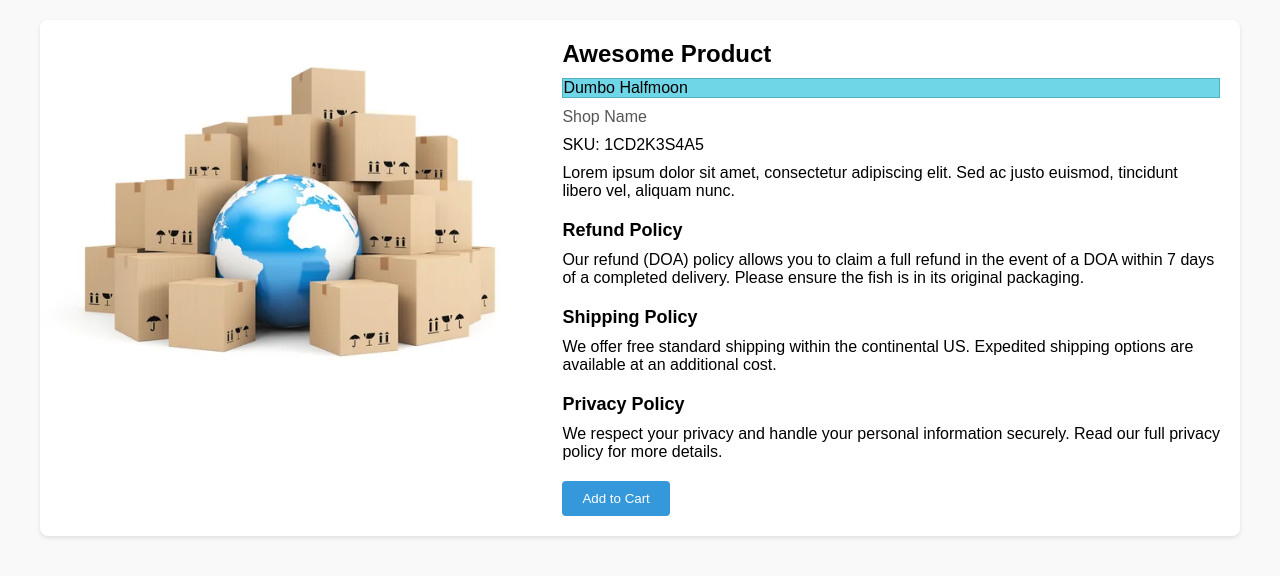
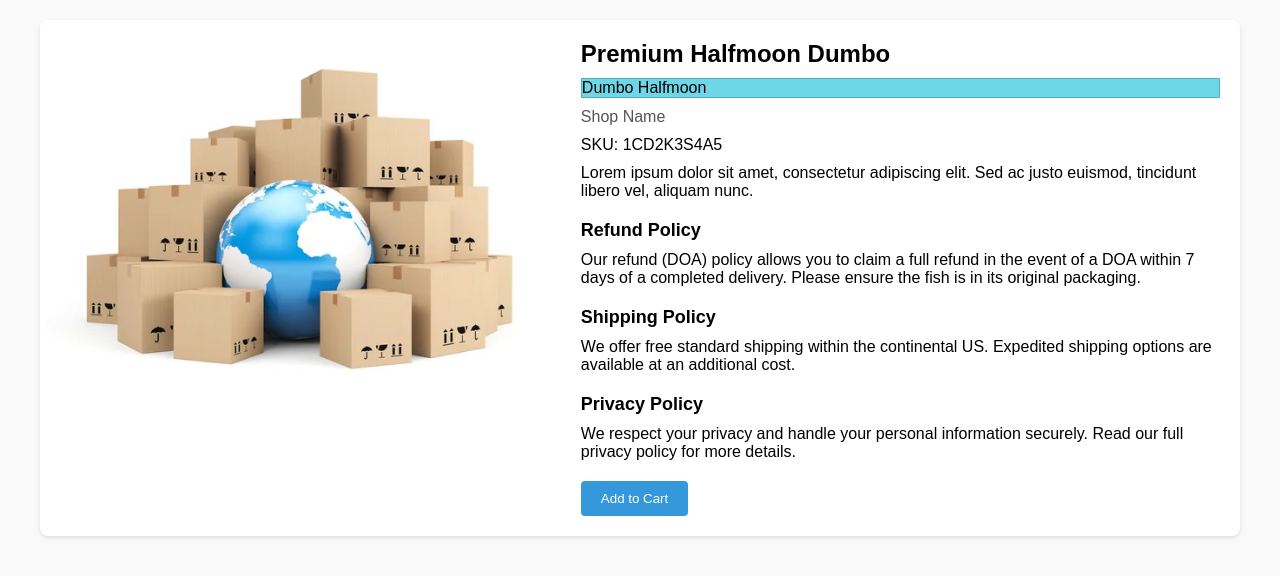
Before and after one commit to echo-jstrx/products, a plain HTML site: page index.html in a window 1280 px wide. Drawn offline with Linux system fonts and the light colour scheme.

Commit message:
Update index.html

```diff
--- a/index.html
+++ b/index.html
@@ -82,7 +82,7 @@
             margin-bottom: 20px;
         }
         .product-image{
-            width: 75%;
+            width: 75vw;
             height: auto;
         }
         .product-image img{
@@ -107,7 +107,7 @@
             <img src="depositphotos_41878603-stock-photo-global-delivery.jpg" alt="Product Image">
             </div>
             <div class="product-info">
-                <div class="product-title">Awesome Product</div>
+                <div class="product-title">Premium Halfmoon Dumbo</div>
                 <div class="product-type">Dumbo Halfmoon</div>
                 <div class="product-shop">Shop Name</div>
                 <div class="product-id">SKU: 1CD2K3S4A5</div>
```
